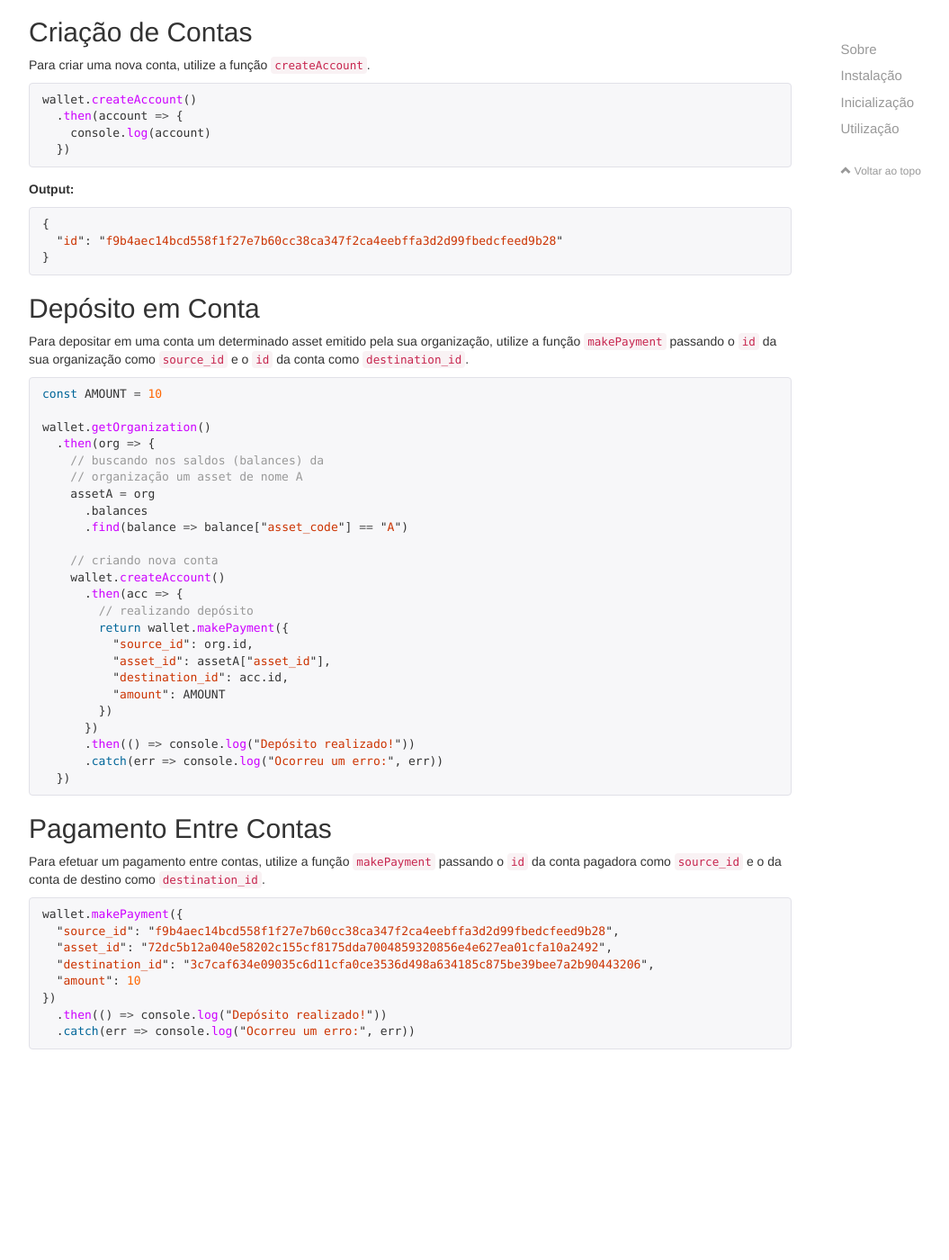
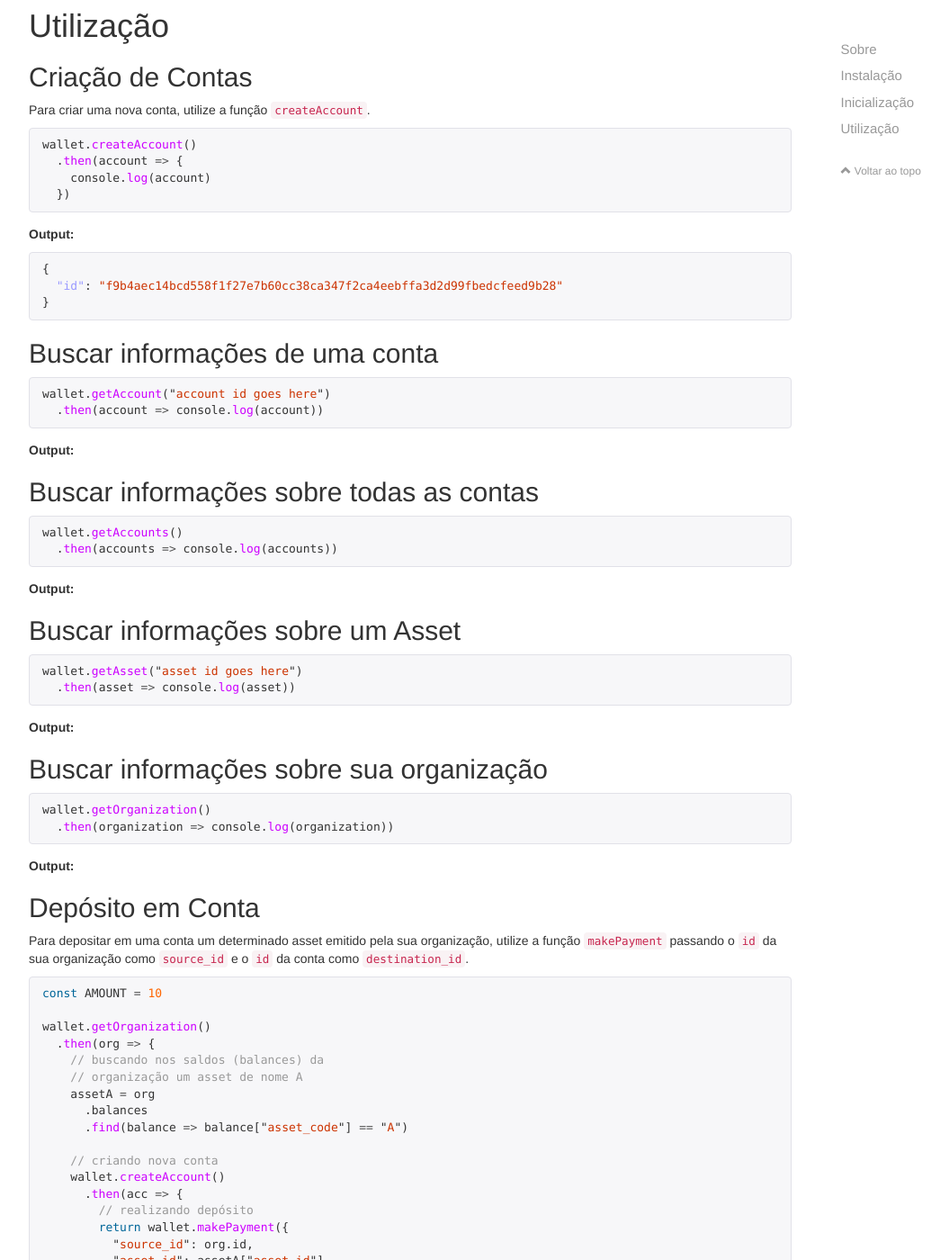
Before and after one commit to swipetech/swp-node-sdk, a Jekyll site: the page built from index.md, in a window 1280 px wide and 1400 px high, scrolled down 1495 px. Shown: the whole window at 90% size, without its empty margins (38-1093 px from the left). Built offline with Jekyll 4.4.1, drawn with Linux system fonts in a browser that asks for light colours; nearby versions of some CDN libraries; comment, search, counter and statistics services are not loaded; before the commit the page ends 2775 px from its top, so only the background shows below that; some of the changed text lies outside the part shown.

Commit message:
updated doc

````diff
--- a/index.md
+++ b/index.md
@@ -9,7 +9,9 @@ order: 1
 
 SwpWalletSDK é um SDK para Node.js, desenvolvido pela Swipe com o objetivo de facilitar a integração com a Swipe Wallet.
 
-O SDK possibilita realizar criação de contas e gerenciamento/transferência de saldos de forma simples, abstraindo questões como a comunicação HTTP com a API, a assinatura criptográfica das requisições e a utilização de ambiente sandbox.
+O SDK possibilita realizar criação de Tokens/Ativos, gestão de saldos entre contas e pagamentos instantâneos entre elas de forma simples.
+
+Todas as questões de comunicação HTTP com a API, a assinatura criptográfica das requisições e a utilização de ambiente sandbox são abstraídas.
 
 # Instalação
 
@@ -74,7 +76,7 @@ const swpService = SwpPaySDK.init({
 
 Para criar uma nova conta, utilize a função `createAccount`.
 
-```ts
+```js
 wallet.createAccount()
   .then(account => {
     console.log(account)
@@ -82,17 +84,53 @@ wallet.createAccount()
 ```
 
 **Output:**
-```ts
+```json
 {
   "id": "f9b4aec14bcd558f1f27e7b60cc38ca347f2ca4eebffa3d2d99fbedcfeed9b28"
 }
 ```
 
+## Buscar informações de uma conta
+
+```js
+wallet.getAccount("account id goes here")
+  .then(account => console.log(account))
+```
+
+**Output:**
+
+## Buscar informações sobre todas as contas
+
+```js
+wallet.getAccounts()
+  .then(accounts => console.log(accounts))
+```
+
+**Output:**
+
+## Buscar informações sobre um Asset
+
+```js
+wallet.getAsset("asset id goes here")
+  .then(asset => console.log(asset))
+```
+
+**Output:**
+
+## Buscar informações sobre sua organização
+
+```js
+wallet.getOrganization()
+  .then(organization => console.log(organization))
+```
+
+**Output:**
+
 ## Depósito em Conta
 
 Para depositar em uma conta um determinado asset emitido pela sua organização, utilize a função `makePayment` passando o `id` da sua organização como `source_id` e o `id` da conta como `destination_id`.
 
-```ts
+```js
 const AMOUNT = 10
 
 wallet.getOrganization()
@@ -123,7 +161,7 @@ wallet.getOrganization()
 
 Para efetuar um pagamento entre contas, utilize a função `makePayment` passando o `id` da conta pagadora como `source_id` e o da conta de destino como `destination_id`.
 
-```ts
+```js
 wallet.makePayment({
   "source_id": "f9b4aec14bcd558f1f27e7b60cc38ca347f2ca4eebffa3d2d99fbedcfeed9b28",
   "asset_id": "72dc5b12a040e58202c155cf8175dda7004859320856e4e627ea01cfa10a2492",
````
